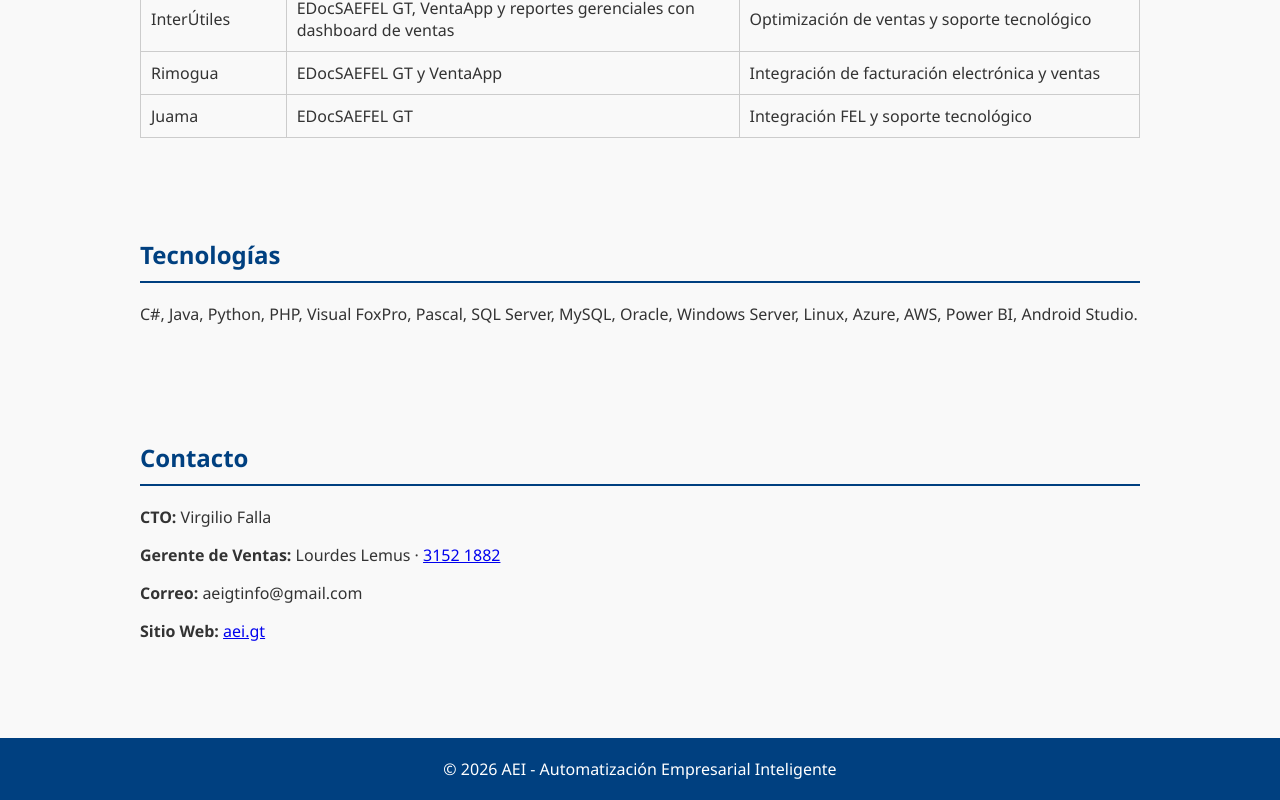
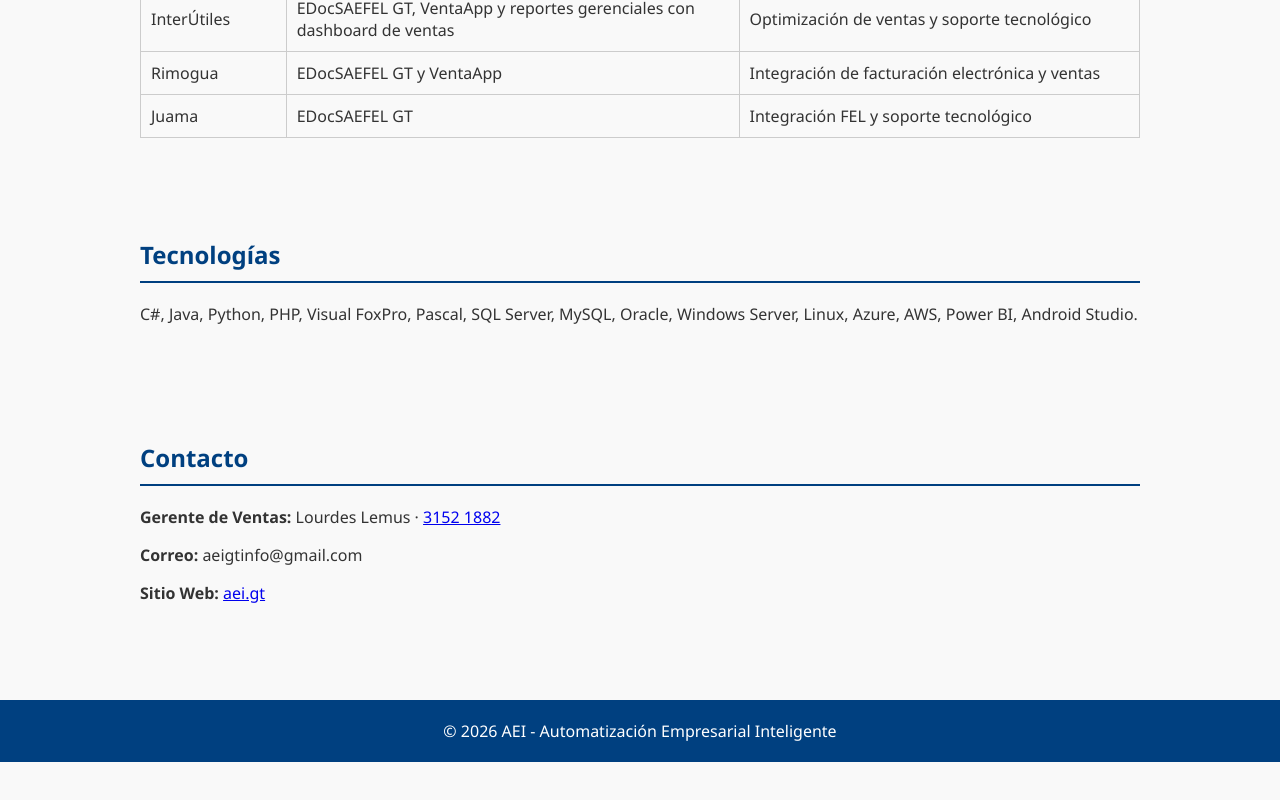
Before and after one commit to vfalla/aei, a plain HTML site: page index.html in a window 1280 px wide. Shown: the part 2766-3566 px from the top of the page. After the commit the page ends 3528 px from the top, so only its background shows below. Drawn offline with Linux system fonts and the light colour scheme.

Commit message:
List only the sales contact on the AEI website

```diff
--- a/index.html
+++ b/index.html
@@ -121,8 +121,7 @@
 
 <section>
   <h2>Contacto</h2>
-  <!-- //Codex_add: Contactos de tecnología y ventas -->
-  <p><strong>CTO:</strong> Virgilio Falla</p>
+  <!-- //Codex_add: Contacto de ventas -->
   <p><strong>Gerente de Ventas:</strong> Lourdes Lemus · <a href="tel:+50231521882">3152 1882</a></p>
   <p><strong>Correo:</strong> aeigtinfo@gmail.com</p>
   <p><strong>Sitio Web:</strong> <a href="https://vfalla.github.io/aei" target="_blank">aei.gt</a></p>
```
